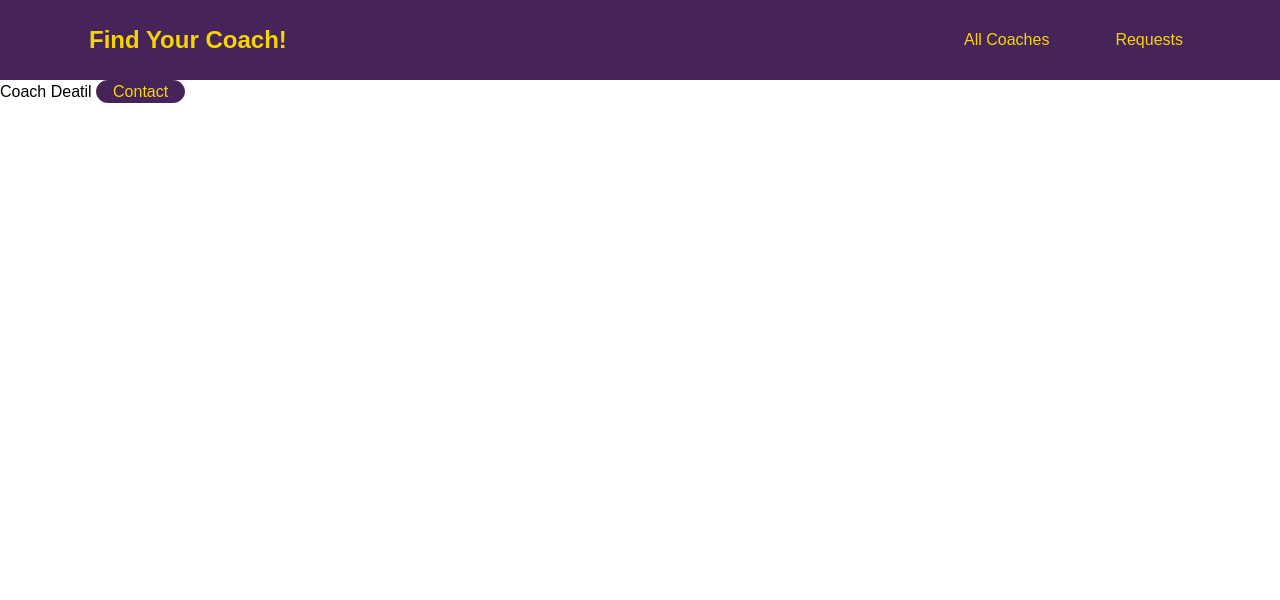
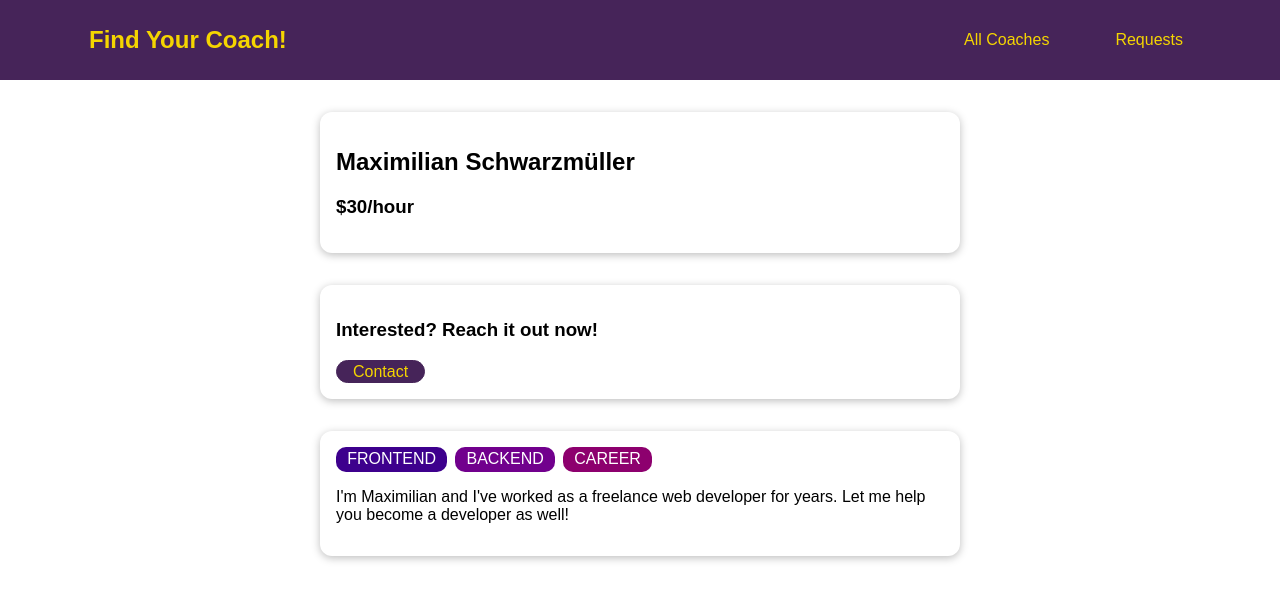
Before and after one commit to liliyavoloshina/couch-finder, a Vue app: page /coaches/c1 in a window 1280 px wide. Shown: the top 600 px of the page. Built offline with nearby package versions, Linux system fonts and the light colour scheme; a web font is replaced by a local one.

Commit message:
created coach detail page and routing in it

```diff
--- a/src/components/coaches/CoachItem.vue
+++ b/src/components/coaches/CoachItem.vue
@@ -1,7 +1,7 @@
 <template>
   <li>
     <h3>{{ fullName }}</h3>
-    <h4>{{ coach.hourlyRate }}/hour</h4>
+    <h4>${{ coach.hourlyRate }}/hour</h4>
     <div>
       <base-badge v-for="area in coach.areas" :key="area" :title="area" :type="area"></base-badge>
     </div>
--- a/src/pages/coaches/CoachDetail.vue
+++ b/src/pages/coaches/CoachDetail.vue
@@ -1,14 +1,60 @@
 <template>
-<router-view></router-view>
-  <div>
-    Coach Deatil
-    <base-button link :toLink="{name: 'ContactCoach'}">Contact</base-button>
-  </div>
+  <section>
+    <base-card>
+      <h2>{{ fullName }}</h2>
+      <h3>${{ selectedCoach.hourlyRate }}/hour</h3>
+    </base-card>
+  </section>
+
+  <section>
+    <base-card>
+      <header>
+        <h3>Interested? Reach it out now!</h3>
+        <base-button
+          link
+          :toLink="{ name: 'ContactCoach', params: { id: selectedCoach.id } }"
+          >Contact</base-button
+        >
+      </header>
+      <router-view></router-view>
+    </base-card>
+  </section>
+
+  <section>
+    <base-card>
+      <base-badge
+        v-for="area in selectedCoach.areas"
+        :key="area"
+        :type="area"
+        :title="area"
+      ></base-badge>
+      <p>{{ selectedCoach.description }}</p></base-card
+    >
+  </section>
 </template>
 
 <script>
 export default {
   name: 'CoachDetail',
-  props: ['id']
+  props: {
+    id: {
+      type: String
+    }
+  },
+  data() {
+    return {
+      selectedCoach: null
+    }
+  },
+  computed: {
+    fullName() {
+      return `${this.selectedCoach.firstName} ${this.selectedCoach.lastName}`
+    }
+  },
+  created() {
+    this.selectedCoach = this.$store.getters['coaches/coaches'].find(
+      (coach) => coach.id === this.id
+    )
+  }
 }
 </script>
--- a/src/pages/requests/ContactCoach.vue
+++ b/src/pages/requests/ContactCoach.vue
@@ -1,3 +1,14 @@
 <template>
   conatct
 </template>
+
+<script>
+export default {
+  name: 'ContactCoach',
+  props: {
+    id: {
+      type: String
+    }
+  }
+}
+</script>
```
